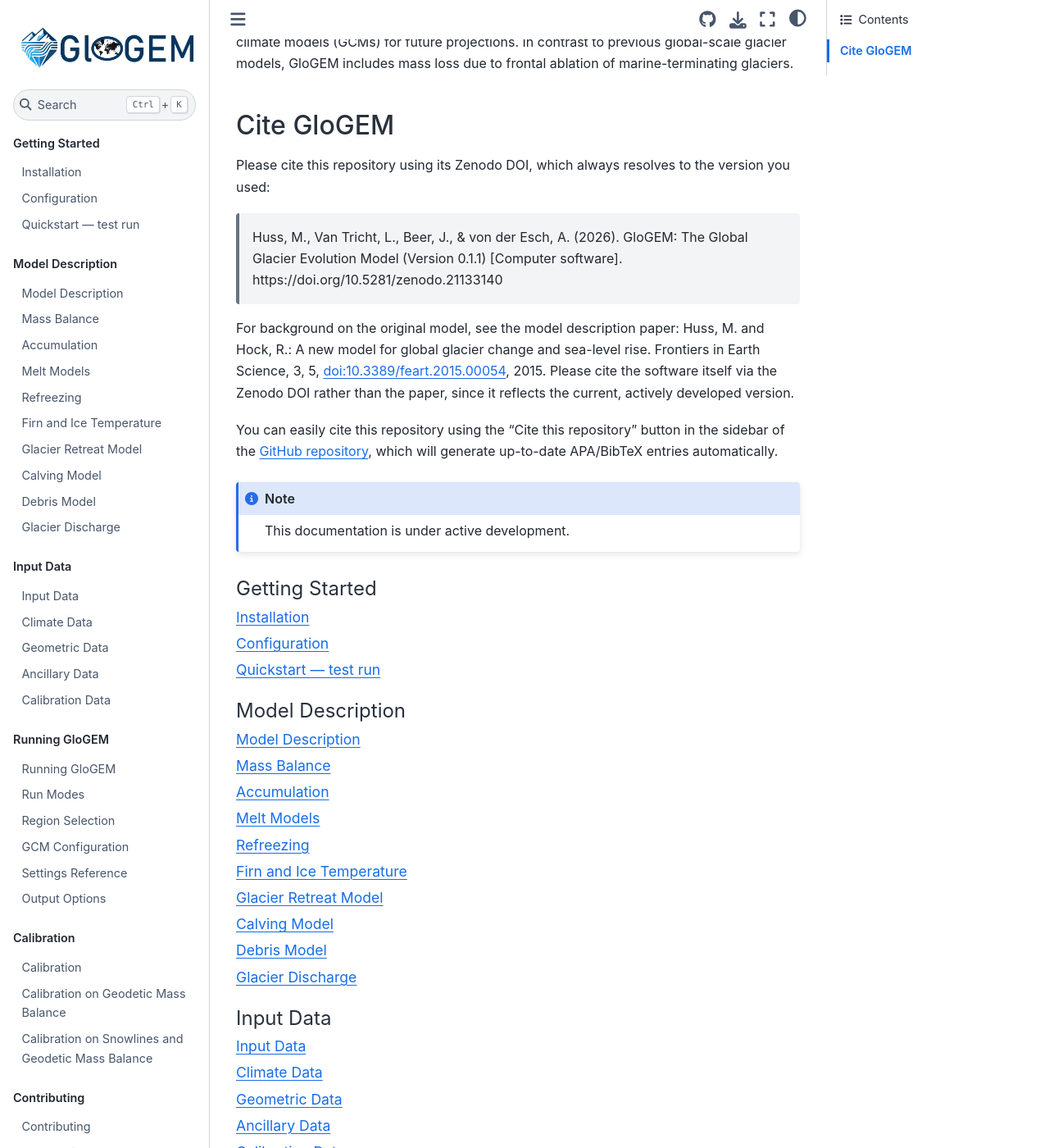
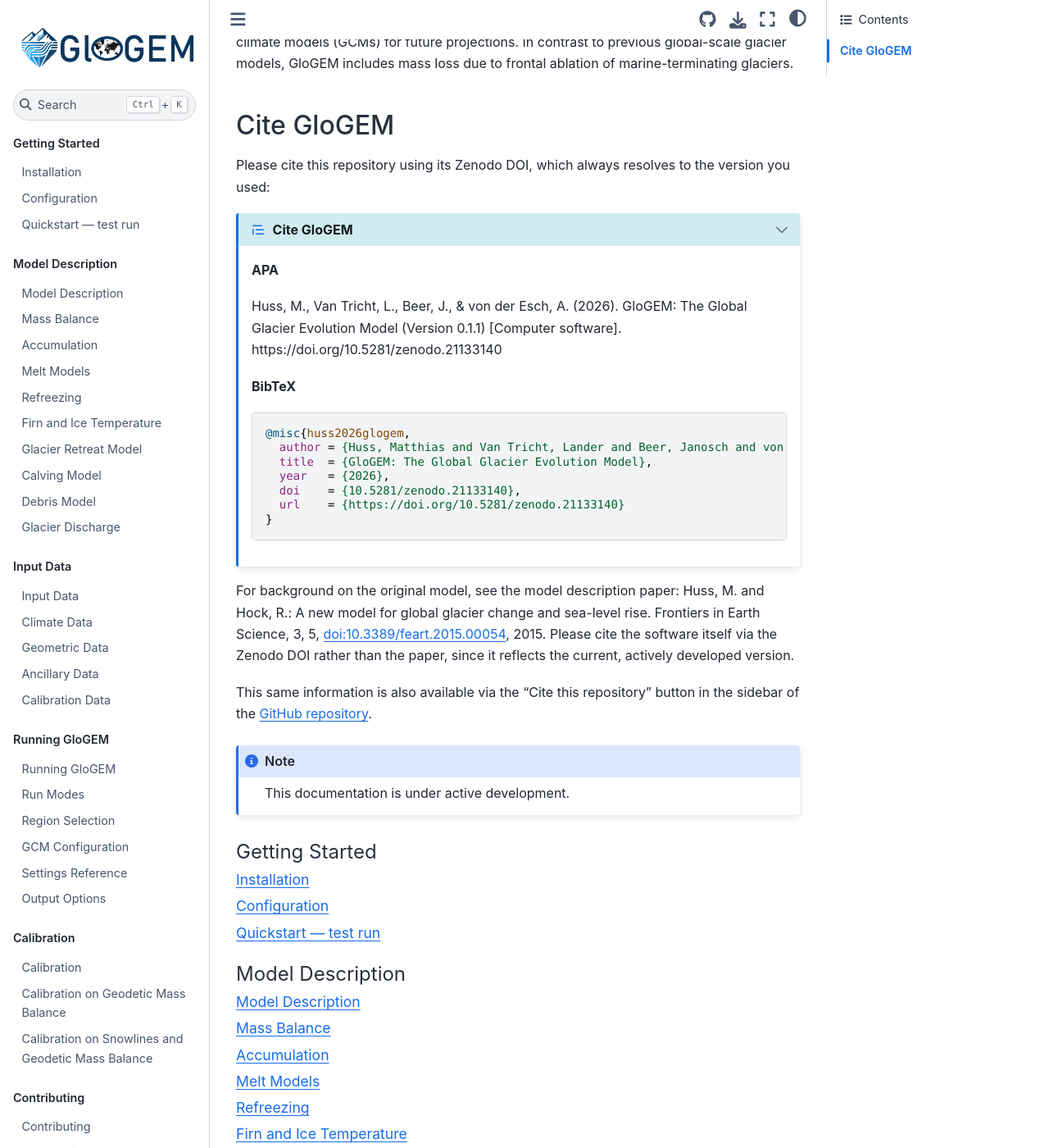
Before and after one commit to eth-vaw-glaciology/GloGEM, a Sphinx documentation site: the page built from docs/source/index.md, in a window 1280 px wide and 1400 px high, scrolled down 222 px. Shown: the whole window at 82% size. Built offline with Sphinx 7.4.7 and the Sphinx Book theme 1.1.4, drawn with Linux system fonts in a browser that asks for light colours.

Commit message:
Add an on-page Cite GloGEM dropdown with APA and BibTeX
Sphinx has no built-in equivalent of GitHub's "Cite this repository"
button, so add sphinx-design and use its dropdown component to show
both citation formats directly on the docs landing page (BibTeX gets
a copy button from the already-installed sphinx_copybutton). Verified
by building the docs in an isolated venv: no new warnings, and the
dropdown/citation content renders correctly in the output HTML.

Co-Authored-By: Claude Sonnet 5 <noreply@anthropic.com>

````diff
--- a/docs/requirements.txt
+++ b/docs/requirements.txt
@@ -2,3 +2,4 @@ sphinx==7.1.2
 myst-parser
 sphinx-book-theme
 sphinx-copybutton
+sphinx-design
--- a/docs/source/conf.py
+++ b/docs/source/conf.py
@@ -20,11 +20,13 @@ extensions = [
     'sphinx.ext.mathjax',
     'myst_parser',
     'sphinx_copybutton',
+    'sphinx_design',
 ]
 
 myst_enable_extensions = [
     "amsmath",  # Enables LaTeX math support
     "dollarmath",  # Enables $...$ and $$...$$ syntax
+    "colon_fence",  # Enables ::: fenced directives (used by sphinx-design)
 ]
 
 mathjax_path = "https://cdn.jsdelivr.net/npm/mathjax@3/es5/tex-mml-chtml.js"
--- a/docs/source/index.md
+++ b/docs/source/index.md
@@ -7,11 +7,31 @@ The model is forced by monthly or daily temperature and precipitation from reana
 
 Please cite this repository using its Zenodo DOI, which always resolves to the version you used:
 
-> Huss, M., Van Tricht, L., Beer, J., & von der Esch, A. (2026). GloGEM: The Global Glacier Evolution Model (Version 0.1.1) [Computer software]. https://doi.org/10.5281/zenodo.21133140
+:::{dropdown} Cite GloGEM
+:icon: quote
+:color: primary
+:open:
+
+**APA**
+
+Huss, M., Van Tricht, L., Beer, J., & von der Esch, A. (2026). GloGEM: The Global Glacier Evolution Model (Version 0.1.1) [Computer software]. https://doi.org/10.5281/zenodo.21133140
+
+**BibTeX**
+
+```bibtex
+@misc{huss2026glogem,
+  author = {Huss, Matthias and Van Tricht, Lander and Beer, Janosch and von der Esch, Alexandra},
+  title  = {GloGEM: The Global Glacier Evolution Model},
+  year   = {2026},
+  doi    = {10.5281/zenodo.21133140},
+  url    = {https://doi.org/10.5281/zenodo.21133140}
+}
+```
+:::
 
 For background on the original model, see the model description paper: Huss, M. and Hock, R.: A new model for global glacier change and sea-level rise. Frontiers in Earth Science, 3, 5, [doi:10.3389/feart.2015.00054](https://www.doi.org/10.3389/feart.2015.00054), 2015. Please cite the software itself via the Zenodo DOI rather than the paper, since it reflects the current, actively developed version.
 
-You can easily cite this repository using the "Cite this repository" button in the sidebar of the [GitHub repository](https://github.com/eth-vaw-glaciology/GloGEM), which will generate up-to-date APA/BibTeX entries automatically.
+This same information is also available via the "Cite this repository" button in the sidebar of the [GitHub repository](https://github.com/eth-vaw-glaciology/GloGEM).
 
 ```{note}
 This documentation is under active development.
````
